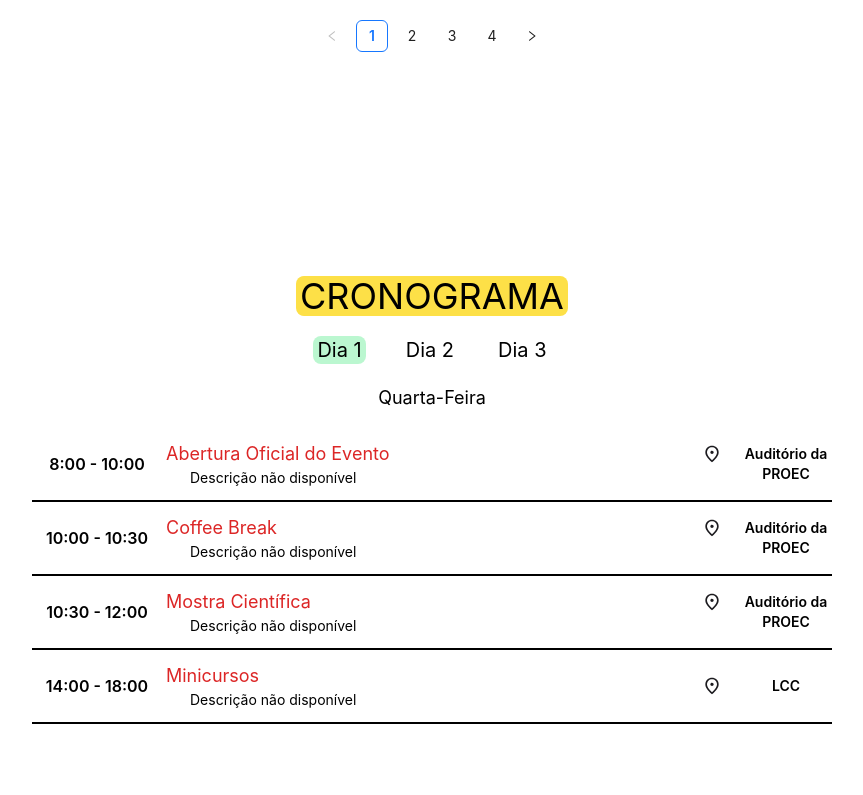
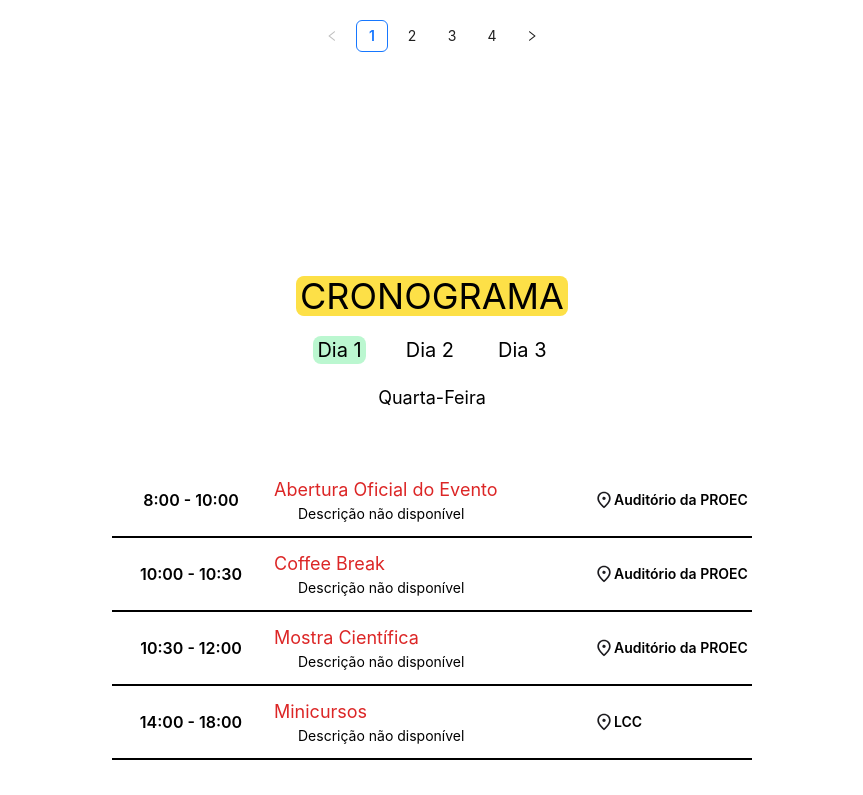
Before and after one commit to Escola-Piloto-de-Computacao/wtcc, a React (Create React App) app: page / in a window 1280 px wide. Shown: the part 2325-3120 px from the top of the page, without its empty margins (208-1071 px from the left). Built offline with nearby package versions, Linux system fonts and the light colour scheme.

Commit message:
Responsiveness to small screens added on Schedule component

```diff
--- a/src/App.tsx
+++ b/src/App.tsx
@@ -12,11 +12,11 @@ import Footer from './components/Footer/Footer';
 import { Spin } from 'antd';
 
 function App() {
-    const [isMobile, setIsMobile] = useState(window.innerWidth < 1048);
+    const [isMobile, setIsMobile] = useState(window.innerWidth < 0);
 
     useEffect(() => {
         const handleResize = () => {
-            setIsMobile(window.innerWidth <= 1048);
+            setIsMobile(window.innerWidth <= 0);
         };
 
         window.addEventListener('resize', handleResize);
--- a/src/components/Schedule/Schedule.tsx
+++ b/src/components/Schedule/Schedule.tsx
@@ -83,6 +83,7 @@ interface ScheduleProps {
 }
 
 const handleDayInput = (day: number) => {
+
     if (day === 1) {
         return "Quarta-Feira";
     } else if (day === 2) {
@@ -96,7 +97,7 @@ const handleDayInput = (day: number) => {
 
 const Schedule: React.FC<ScheduleProps> = ({ dayInput, handleDayChange }) => {
     return (
-        <section className="flex items-center flex-col gap-3 pt-36 pb-12" id="Cronograma">
+        <section className=" max-w-full flex items-center flex-col gap-3 pt-36 pb-12" id="Cronograma">
             <h1 className="text-4xl bg-yellow-300 uppercase rounded-lg px-1 mb-2">Cronograma</h1>
             <ul className="text-xl flex items-center flex-row gap-9">
                 <li className={`rounded-lg px-1 ${dayInput === 1 ? 'bg-green-200' : ''} transition duration-300  ease-in-out`}><button onClick={() => handleDayChange(1)}>Dia 1</button></li>
@@ -104,6 +105,7 @@ const Schedule: React.FC<ScheduleProps> = ({ dayInput, handleDayChange }) => {
                 <li className={`rounded-lg px-1 ${dayInput === 3 ? 'bg-green-200' : ''} transition duration-300 ease-in-out`}><button onClick={() => handleDayChange(3)}>Dia 3</button></li>
             </ul>
             <h2 className="text-lg mb-4 mt-2">{handleDayInput(dayInput)}</h2>
+            <h3 className ="text-lg mb-4 mt-2"></h3>
             {activities.map((activity, index) => {
                 let trueDescription = activity.description;
                 if (activity.description === "") {
--- a/src/components/Schedule/ScheduleCard/ScheduleCard.tsx
+++ b/src/components/Schedule/ScheduleCard/ScheduleCard.tsx
@@ -1,4 +1,3 @@
-import React from 'react';
 import { Popover } from 'antd';
 
 interface ScheduleCardProps {
@@ -34,17 +33,19 @@ const locPop = () => {
 
 const ScheduleCard = ({ time, title, description, location }: ScheduleCardProps) => {
     return (
-        <div className="fade-in">
-            <div className="grid grid-cols-12 items-center gap-1 border-b-2 border-black mx-60 pb-3">
-                <p className="col-start-1 col-span-2 text-base font-semibold">{time}</p>
-                <div className="col-start-3 col-span-8 flex items-start flex-col">
-                    <h3 className="text-red-600  text-lg">{title}</h3>
-                    <p className="w-11/12 ml-6 text-sm text-justify text-balance hyphens-auto break-words">{description}</p>
+        <div className="fade-in w-1/2" >
+            <div className="w-full flex flex-col items-center gap-1  pb-3 sm:flex-row  border-2 sm:border-0 sm:border-b-2 border-black ">
+                <div className="w-full sm:w-1/4">
+                    <p className="text-base font-semibold">{time}</p>
                 </div>
-                <Popover content={locPop} placement='right' className="flex align-middle gap-6 cursor-pointer">
-                    <div className="grid grid-cols-12"> {/* TODO add link to map + responsiveness */}
+                <div className="flex flex-col items-center sm:items-start w-full sm:w-2/4 ">
+                    <h3 className=" text-red-600  text-lg">{title}</h3>
+                    <p className="ml-6 text-sm text-left text-balance hyphens-auto break-words">{description}</p>
+                </div>
+                <Popover content={locPop} placement='right' className=" flex items-center sm:items-start align-middle cursor-pointer">
+                    <div className=" flex flex-row sm:w-1/4"> {/* TODO add link to map + responsiveness */}
                         <Loc />
-                        <p className="text-sm font-semibold col-span-6">{location}</p>
+                        <p className="text-sm font-semibold ">{location}</p>
                     </div>
                 </Popover>
             </div>
```
Also changed, not shown: 1 other file (tests, documents, lock files or other folders).
